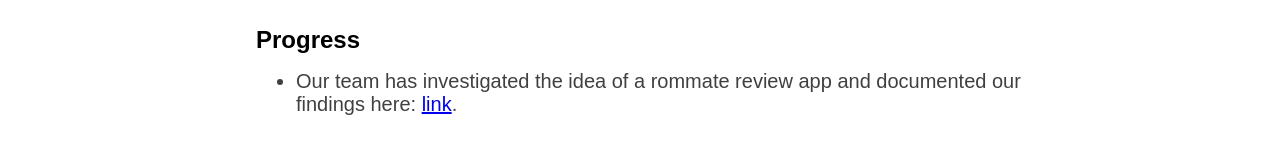
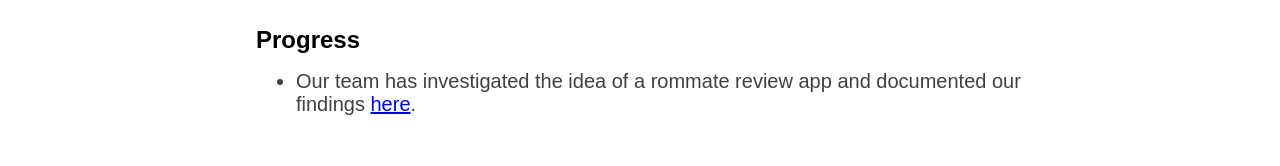
Before and after one commit to LucasLongarini/CPSC-481-Project, a plain HTML site: page index.html in a window 1280 px wide. Shown: the part 1479-1645 px from the top of the page. Drawn offline with Linux system fonts and the light colour scheme.

Commit message:
added stage 2 document

```diff
--- a/index.html
+++ b/index.html
@@ -78,7 +78,7 @@
             <div class="spacing"></div>
             <h2>Progress</h2>
             <ul>
-                <li>Our team has investigated the idea of a rommate review app and documented our findings here: <span><a href="https://github.com/LucasLongarini/CPSC-481-Project">link</a></span>.</li>
+                <li>Our team has investigated the idea of a rommate review app and documented our findings <span><a href="https://uofc-my.sharepoint.com/:b:/g/personal/lucas_longarini_ucalgary_ca/EWlMtC3610ZAv4TxT20tk6cBr5Ie9sYGnkrY2o87VZYq8w?e=3Bjl44">here</a></span>.</li>
             </ul>
         </div>
     </div>
```
